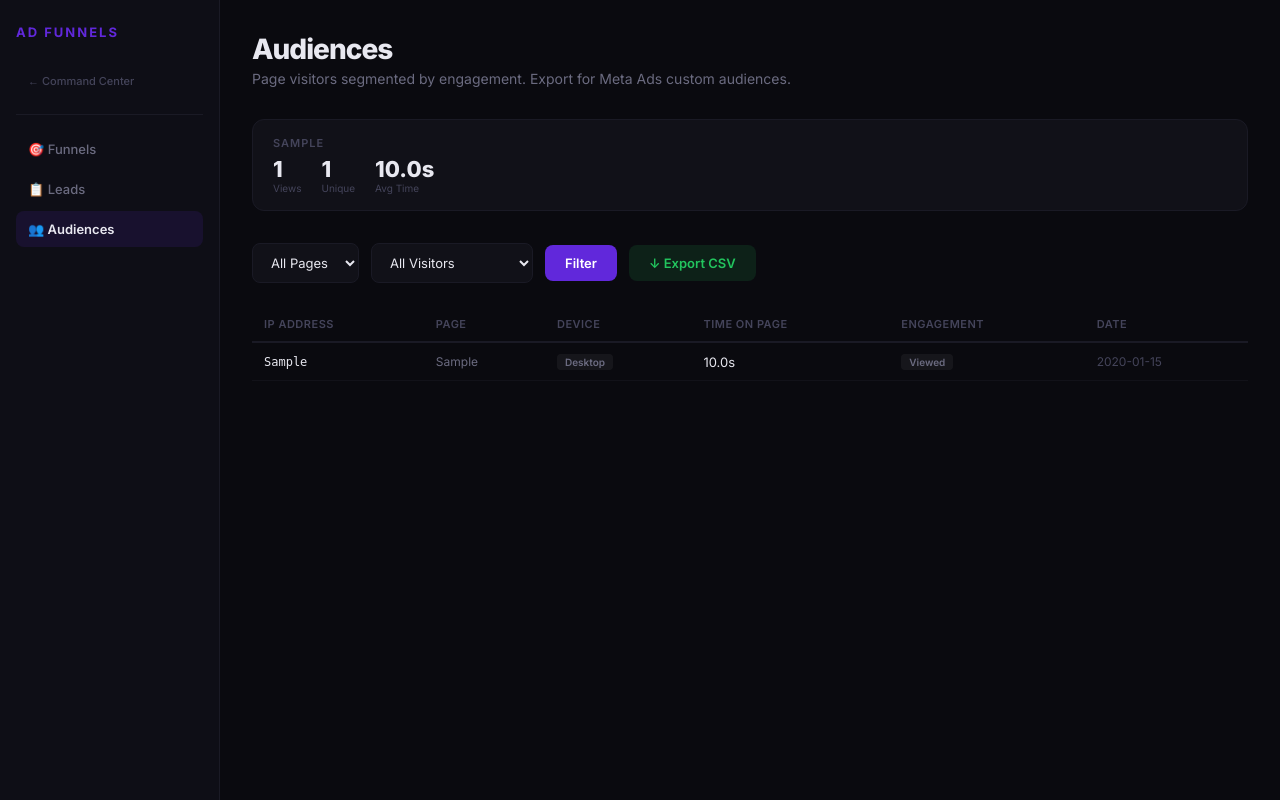
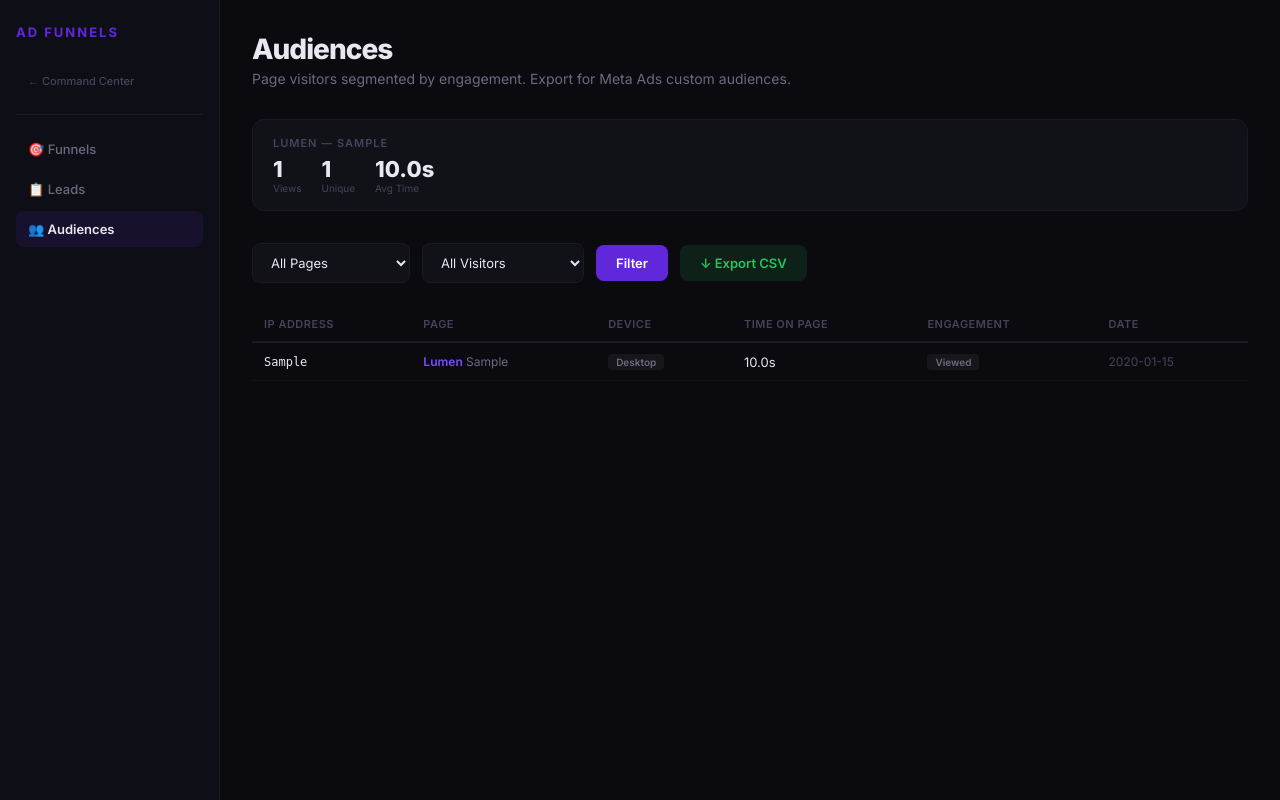
Before and after one commit to lumenmarketingsolutions/Lumen-coming-soon, a Flask app: page /admin/audiences in a window 1280 px wide. Run offline with Flask 3, Linux system fonts and the light colour scheme; the visitor is signed in with stand-in values (Sample User, id 1); tables that the repository leaves empty hold one stand-in row (values such as "Sample post"); some libraries are stand-ins or nearby versions.

Commit message:
Label audiences by brand - Lumen (purple) vs MK7 (pink) in dropdown, stats, and table
Co-Authored-By: Claude Opus 4.6 (1M context) <noreply@anthropic.com>

```diff
--- a/templates/admin_audiences.html
+++ b/templates/admin_audiences.html
@@ -98,7 +98,7 @@
   <div class="page-stats">
     {% for page, s in page_stats.items() %}
     <div class="ps-card">
-      <h4>{{ page }}</h4>
+      <h4>{% if page.startswith('mk7') %}MK7 — {{ page.replace('mk7','') }}{% else %}Lumen — {{ page }}{% endif %}</h4>
       <div class="ps-row">
         <div class="ps-item"><div class="ps-val">{{ s.views }}</div><div class="ps-lbl">Views</div></div>
         <div class="ps-item"><div class="ps-val">{{ s.unique }}</div><div class="ps-lbl">Unique</div></div>
@@ -115,7 +115,9 @@
       <select name="page">
         <option value="">All Pages</option>
         {% for p in pages %}
-        <option value="{{ p }}" {% if p == page_filter %}selected{% endif %}>{{ p }}</option>
+        <option value="{{ p }}" {% if p == page_filter %}selected{% endif %}>
+          {% if p.startswith('mk7') %}MK7 — {{ p.replace('mk7','') }}{% else %}Lumen — {{ p }}{% endif %}
+        </option>
         {% endfor %}
       </select>
       <select name="min_time">
@@ -148,7 +150,7 @@
       {% for v in viewers %}
       <tr>
         <td style="font-family:'SF Mono',monospace;font-size:12px;">{{ v.ip }}</td>
-        <td style="font-size:12px;color:#6b6b80;">{{ v.page }}</td>
+        <td style="font-size:12px;color:#6b6b80;">{% if v.page.startswith('mk7') %}<span style="color:#e84da0;font-weight:600;">MK7</span> {{ v.page.replace('mk7','') }}{% else %}<span style="color:#7c4dff;font-weight:600;">Lumen</span> {{ v.page }}{% endif %}</td>
         <td>
           {% if v.device == 'mobile' %}<span class="tag tag-mobile">Mobile</span>
           {% else %}<span class="tag tag-desktop">Desktop</span>{% endif %}
```
